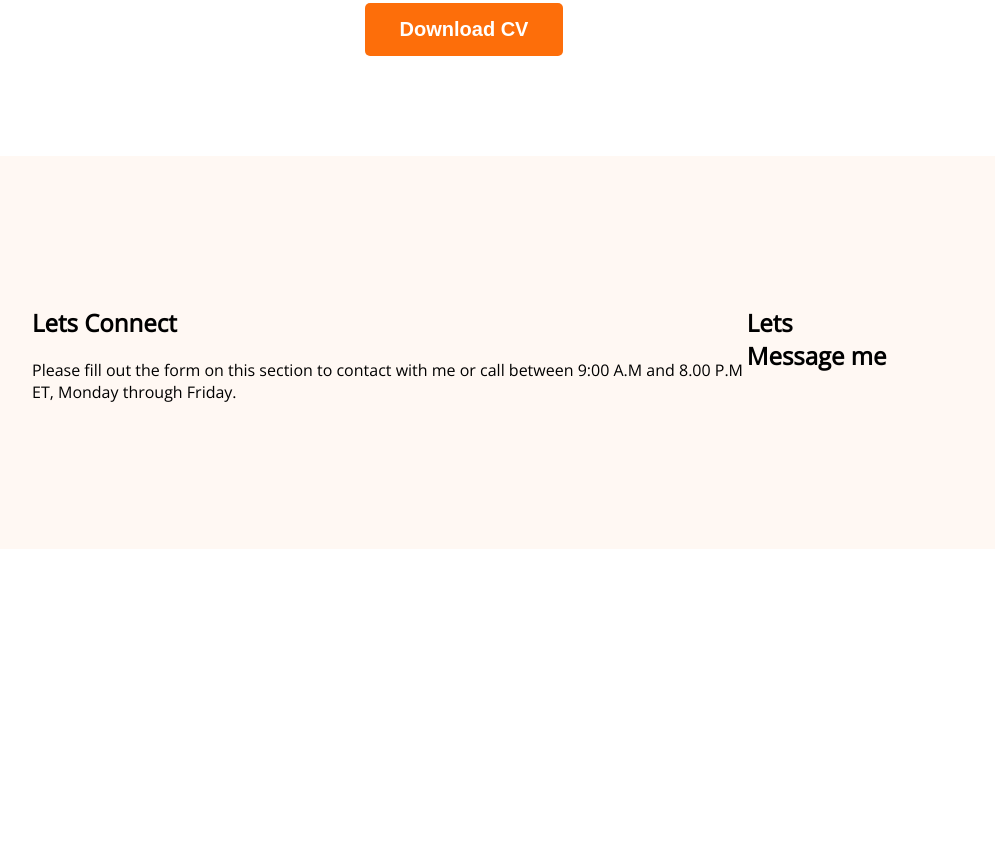
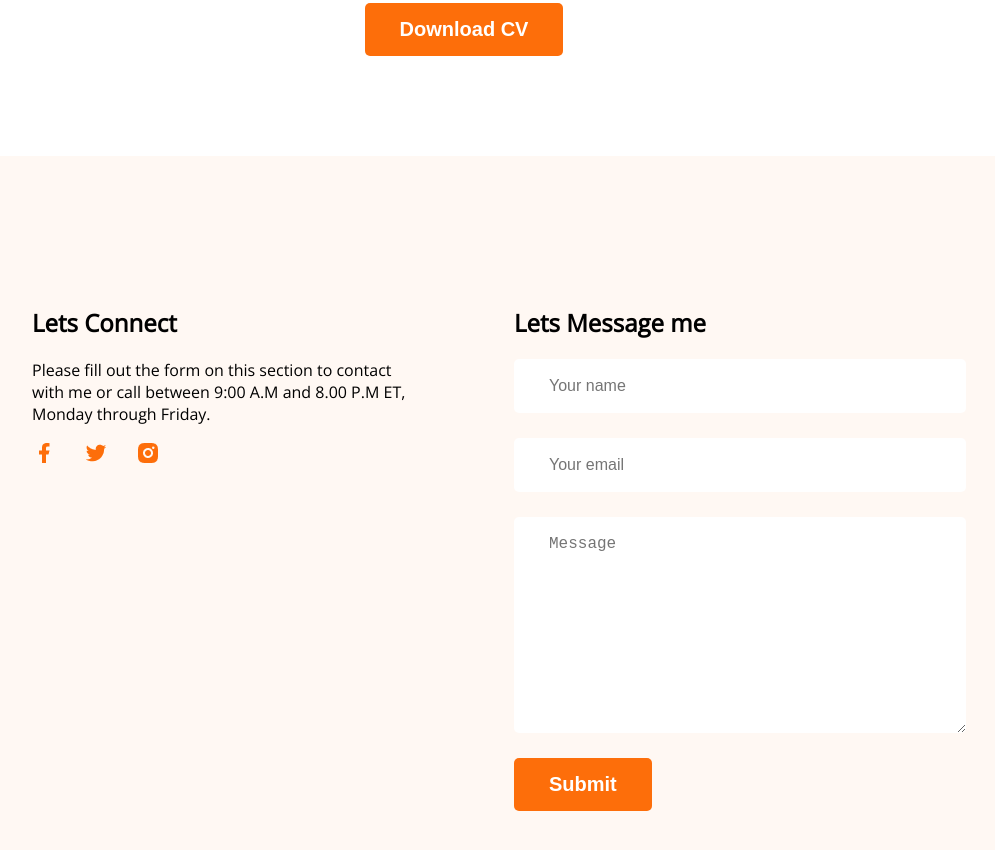
Before and after one commit to rakibete/webdeveloper-portfolio, a plain HTML site: page index.html in a window 1280 px wide. Shown: the part 2702-3552 px from the top of the page, without its empty margins (176-1171 px from the left). Before the commit the page ends 3259 px from the top, so only its background shows below. Drawn offline with nearby package versions, Linux system fonts and the light colour scheme.

Commit message:
footer added

```diff
--- a/index.html
+++ b/index.html
@@ -140,9 +140,18 @@
             <p class="footer-description">
                 Please fill out the form on this section to contact with me or call between 9:00 A.M and 8.00 P.M ET, Monday through Friday.
             </p>
+            <a href="" class="social-link"><img src="images/icons/facebook.png" alt="" class="social-image"></a>
+            <a href="" class="social-link"><img src="images/icons/twitter.png" alt="" class="social-image"></a>
+            <a href="" class="social-link"><img src="images/icons/insta.png" alt="" class="social-image"></a>
     </div>
     <div class="footer-column">
             <h2 class="footer-title">Lets Message me</h2>
+            <form class="contact" action="">
+                <input type="text" placeholder="Your name" name="" id="">
+                <input type="email" placeholder="Your email">
+                <textarea name="" placeholder="Message" id="" cols="30" rows="10"></textarea>
+                <input class="btn-primary" type="submit" value="Submit">
+            </form>
     </div>
 </footer>
 </body>
--- a/styles/porfolio.css
+++ b/styles/porfolio.css
@@ -194,18 +194,37 @@ main {
     font-weight: 600;
 
 }
-.btn-download{
+
+.btn-download {
     text-align: center;
     margin-top: 50px;
 }
-footer{
+
+footer {
+    display: flex;
+    gap: 100px;
     background: #FFF8F3;
     padding: 130px 200px;
-    display: flex;
     margin-top: 100px;
 
 }
 
-.footer-column{
-    /* display: flex; */
+.footer-column {
+    width: 50%;
 }
+.footer-column a{
+    margin-right: 24px;
+}
+
+.contact input[type="text"], input[type="email"],textarea {
+    display: block;
+    margin-bottom: 25px;
+    padding: 18px 35px;
+    color: #757575;
+    font-size: 16px;
+    border-radius: 5px;
+    background: #FFF;
+    border: none;
+    width: 100%;
+
+}
```
